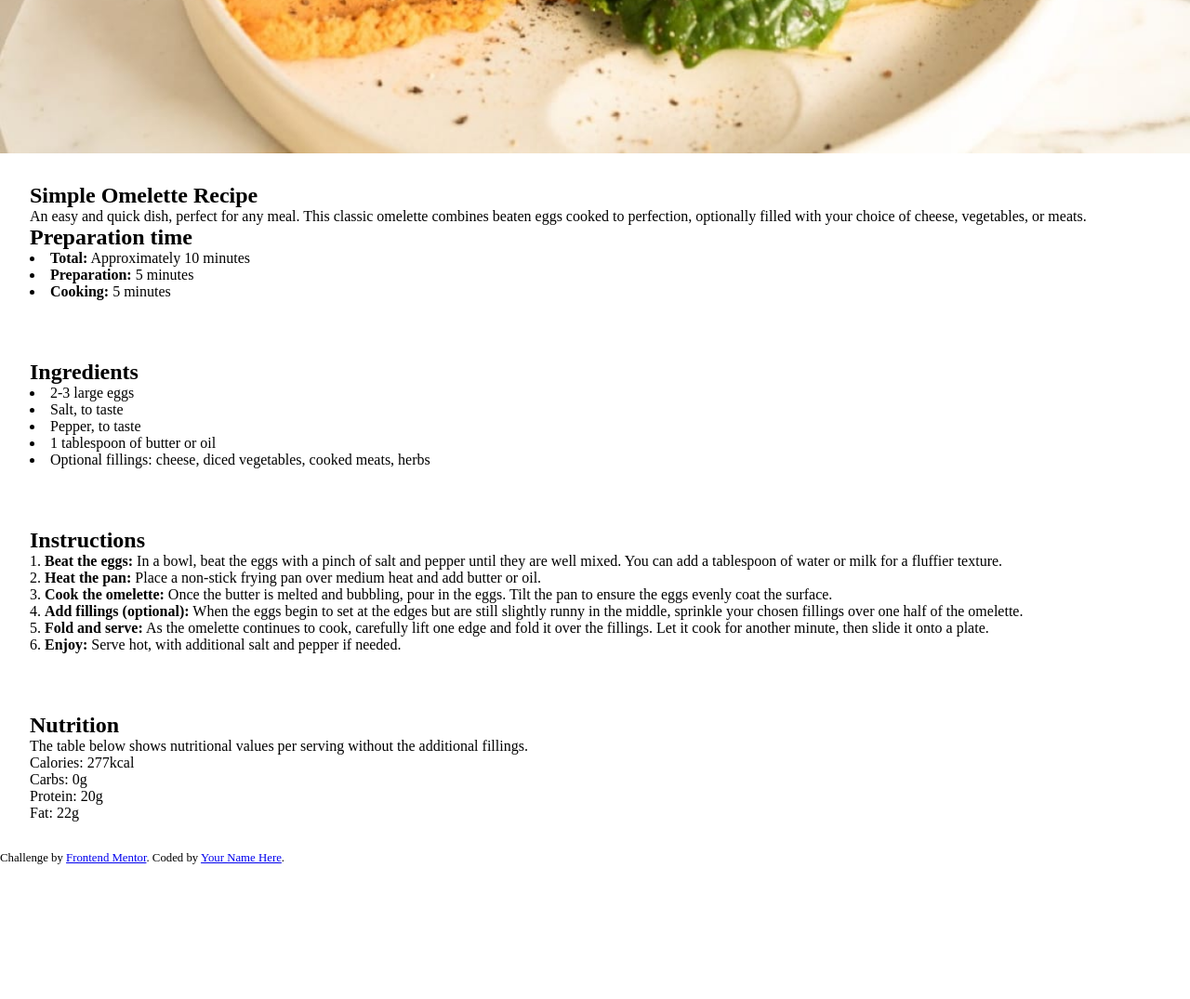
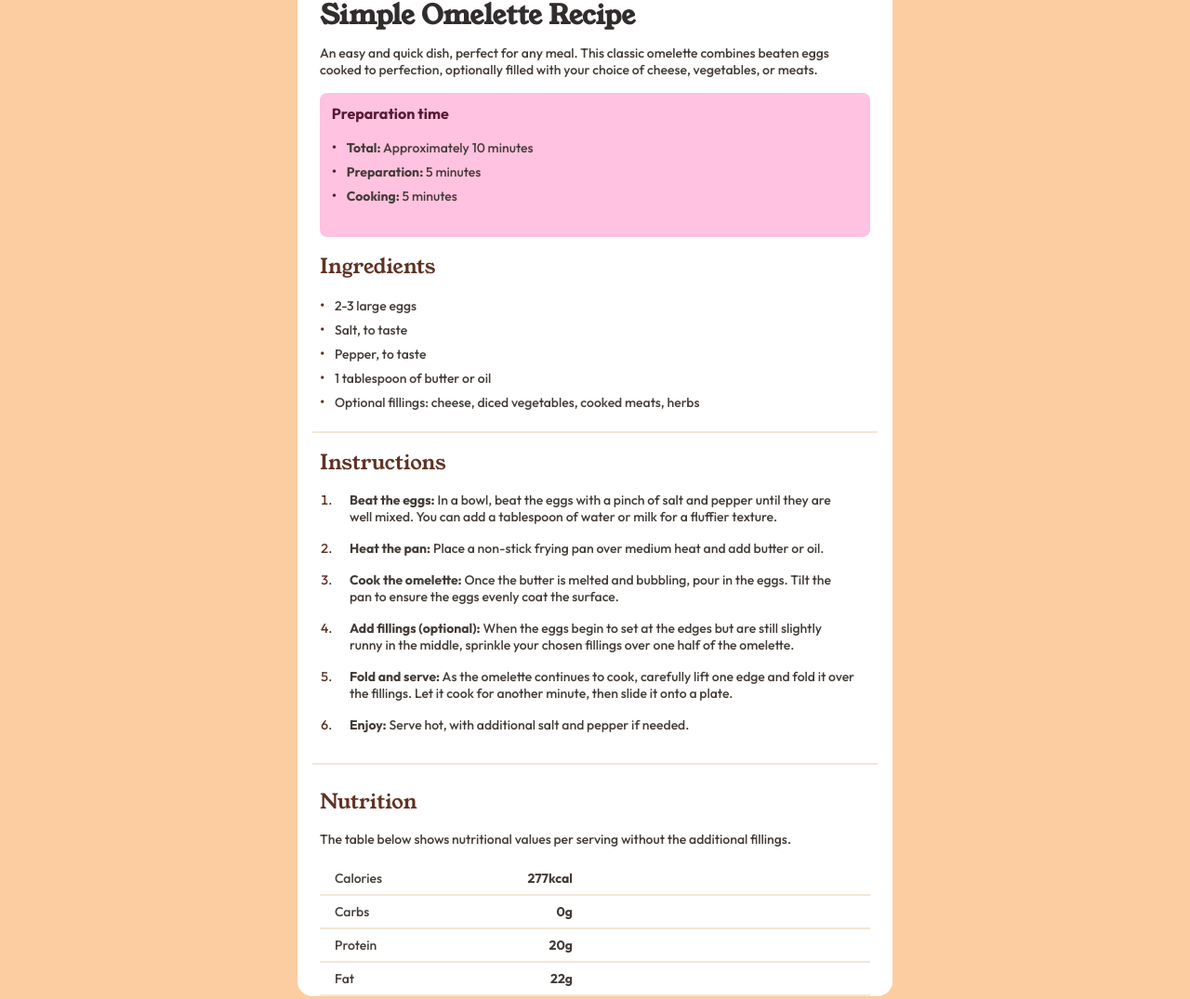
Before and after one commit to TheAashay/recipe-page, a plain HTML site: page index.html in a window 1280 px wide. Shown: the part 420-1495 px from the top of the page at 93% size. Before the commit the page ends 1351 px from the top, so only its background shows below. Drawn offline with Linux system fonts and the light colour scheme.

Commit message:
completed

```diff
--- a/index.html
+++ b/index.html
@@ -25,7 +25,7 @@
           </p>
         </div>
         <div class="prep-time">
-          <h2>Preparation time</h2>
+          <h2 class="prep-time-h2">Preparation time</h2>
           <ul>
             <li><strong>Total:</strong> Approximately 10 minutes</li>
             <li><strong>Preparation:</strong> 5 minutes</li>
@@ -74,10 +74,10 @@
       <h2>Nutrition</h2>
       <p>The table below shows nutritional values per serving without the additional fillings.</p>
       <div class="nutrition-info">
-        <p class="nutrient">Calories: <span class="amount">277kcal</span></p>
-        <p class="nutrient">Carbs: <span class="amount">0g</span></p>
-        <p class="nutrient">Protein: <span class="amount">20g</span></p>
-        <p class="nutrient">Fat: <span class="amount">22g</span></p>
+        <p class="nutrient">Calories<span class="amount">277kcal</span></p>
+        <p class="nutrient">Carbs<span class="amount">0g</span></p>
+        <p class="nutrient">Protein<span class="amount">20g</span></p>
+        <p class="nutrient">Fat<span class="amount">22g</span></p>
       </div>
     </section>
   </main>
--- a/style.css
+++ b/style.css
@@ -1,3 +1,15 @@
+:root {
+    --stone-100: hsl(30, 54%, 90%);
+    --stone-150: hsl(30, 18%, 87%);
+    --stone-600: hsl(30, 10%, 24%);
+    --stone-900: hsl(24, 5%, 18%);
+
+    --brown-800: hsl(14, 45%, 26%);
+
+    --rose-800: hsl(332, 51%, 22%);
+    --rose-50: hsl(330, 100%, 88%);
+}
+
 * {
     margin: 0;
     padding: 0;
@@ -14,14 +26,156 @@ img {
     display: block;
 }
 
-section:not(.image) {
-    padding: 2rem;
+.title, .Nutrition {
+    padding: 1.5rem;
+    padding-bottom: 0;
 }
 
-ul, ol {
-    list-style-position: inside;
+/*  All list styling excluding color here*/
+ol, ul {
+    list-style-position: outside;
+    padding: 1rem;
 }
+
+ul {
+    list-style: none;
+    padding-left: 1rem;
+    margin-left: -1rem;
+  }
+
+ul li::before {
+    content: "\2022";
+    color: var(--brown-800);
+    font-size: 1rem;
+    display: inline-block;
+    width: 1rem;
+    margin-left: -1rem;
+}
+
+.prep-time li::before {
+    color: var(--rose-800);
+}
+
+ul li {
+    padding-bottom: 0.375rem;
+}
+
+ol li {
+    padding-bottom: 1rem;
+}
+
+li {
+    padding-left: 1rem;
+}
+
+
+
+/*  All list styling excluding color OVER  */
 
 .attribution {
     font-size: 0.8rem;
 }
+
+h1, h2:not(.prep-time-h2) {
+    font-family: 'Young serif', sans-serif;
+}
+
+h1 {
+    font-size: 1.8rem;
+    font-weight: bold;
+    line-height: 1;
+}
+
+h2:not(.prep-time-h2) {
+    font-size: 1.375rem;
+    font-weight: 500;
+}
+
+.prep-time-h2 {
+    font-size: 1rem;
+    font-family: 'Outfit', sans-serif;
+}
+
+p:not(.nutrient) {
+    padding: 1rem 0;
+}
+
+p, li {
+    font-size: 0.875rem;
+    font-family: 'Outfit', sans-serif;
+}
+
+/* Color styling of all the elements including <li> here*/
+.prep-time {
+    background-color: var(--rose-50);
+    padding: 0.8rem;
+    border-radius: 0.5rem;
+}
+
+.prep-time-h2 {
+    color: var(--rose-800);
+}
+
+h1 {
+    color: var(--stone-900);
+}
+
+h2:not(.prep-time-h2) {
+    color: var(--brown-800);
+}
+
+p, li {
+    color: var(--stone-600);
+    font-weight: 500;
+}
+
+ol li::marker {
+    color: var(--brown-800);
+}
+
+.Ingredients, .Instructions {
+    border-bottom: 0.125rem solid var(--stone-100);
+    margin: 0 1rem;
+    padding: 1rem 0.5rem 0 0.5rem;
+}
+
+.nutrient {
+    display: flex;
+    justify-content: space-between;
+    border-bottom: 0.125rem solid var(--stone-100);
+    padding-left: 1rem;
+    padding-top: 0.5rem;
+    padding-bottom: 0.5rem;
+}
+
+.amount {
+    font-weight: bold;
+    margin-right: 25vw;
+}
+
+.attribution {
+    text-align: center;
+    padding-top: 3rem;
+}
+
+@media screen and (min-width: 750px) {
+    .image {
+        padding: 1.5rem;
+    }
+
+    img {
+        border-radius: 0.5rem;
+    }
+
+    main {
+        background-color: #fff;
+        border-radius: 1rem;
+        max-width: 40rem;
+        margin: 5rem auto;
+    }
+
+    body {
+        background-color: hsl(29, 94%, 81%);
+    }
+
+}
```
